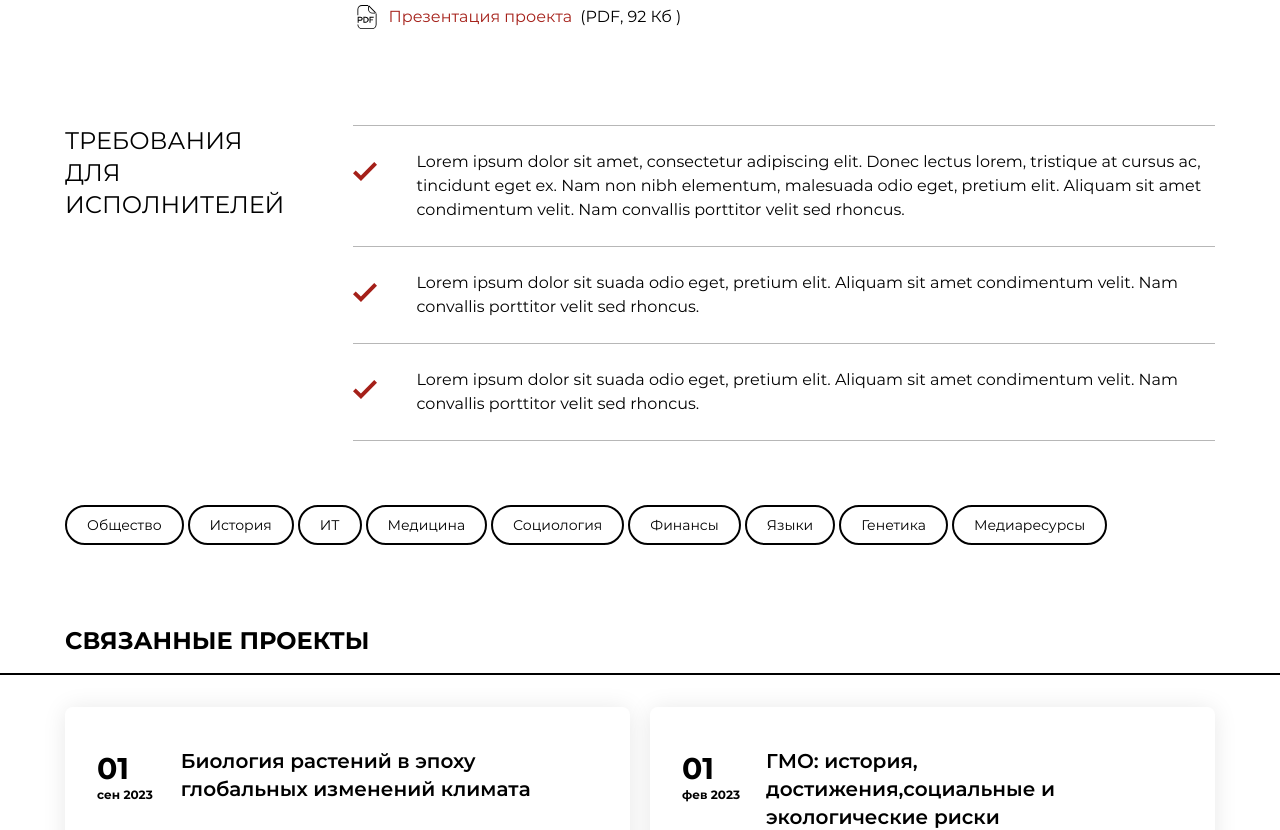
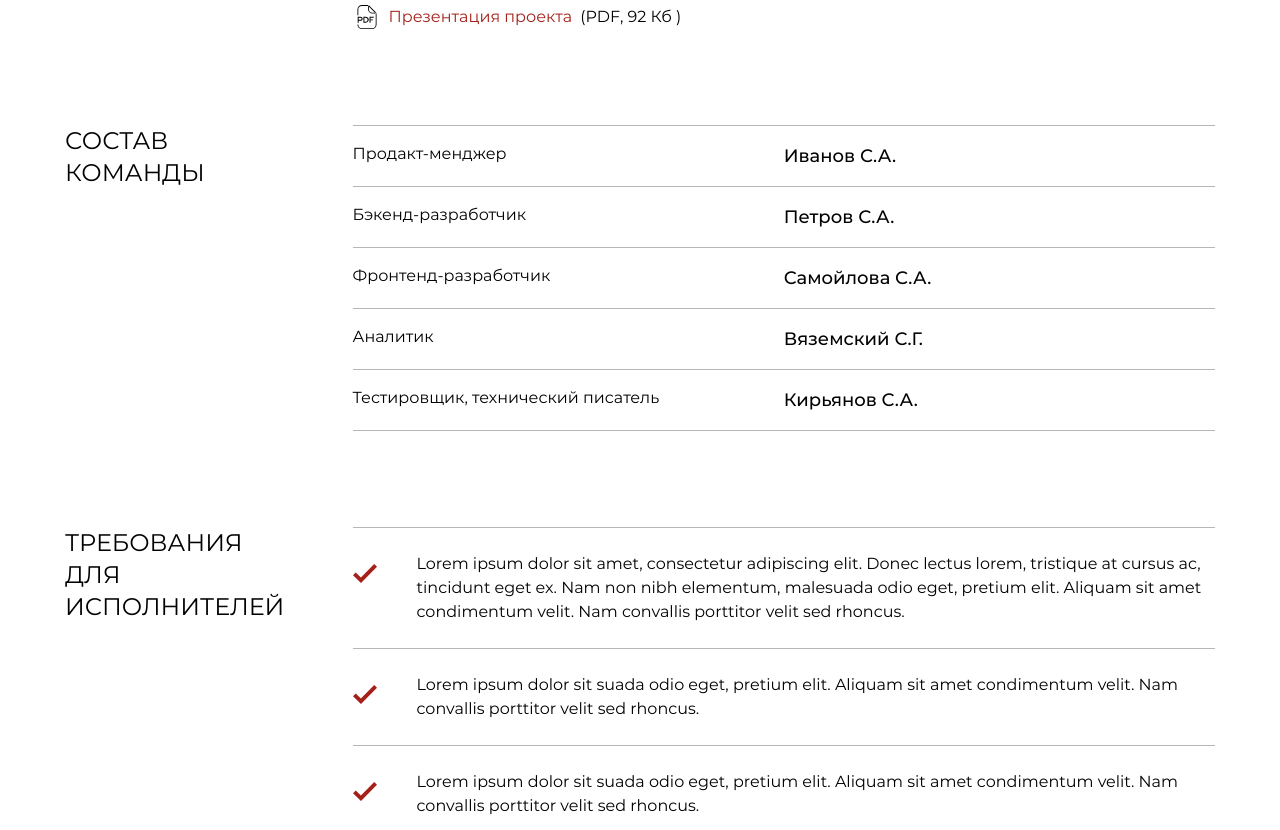
Before and after one commit to AngW1SH/Registry, a Next.js app in the folder client/: page /projects/123 in a window 1280 px wide. Shown: the part 1120-1950 px from the top of the page. Built offline with nearby package versions, Linux system fonts and the light colour scheme.

Commit message:
Add ProjectTeam and edit ProjectRequirements' borders

```diff
--- a/client/src/pagesLayer/Project/ui/ProjectPage.tsx
+++ b/client/src/pagesLayer/Project/ui/ProjectPage.tsx
@@ -9,6 +9,7 @@ import { ProjectStatus } from "@/widgets/ProjectStatus";
 import { Supervisors } from "@/widgets/Supervisors";
 import { FC } from "react";
 import { Footer } from "@/widgets/Footer";
+import { ProjectTeam } from "@/widgets/ProjectTeam";
 
 interface ProjectPageProps {}
 
@@ -29,6 +30,8 @@ const ProjectPage: FC<ProjectPageProps> = () => {
       <div className="pt-20" />
       <Container>
         <ProjectDescription />
+        <div className="pt-24" />
+        <ProjectTeam />
         <div className="pt-24" />
         <ProjectRequirements />
         <div className="pt-16" />
--- a/client/src/widgets/ProjectRequirements/ui/ProjectRequirements.tsx
+++ b/client/src/widgets/ProjectRequirements/ui/ProjectRequirements.tsx
@@ -6,8 +6,8 @@ interface ProjectRequirementsProps {}
 const ProjectRequirements: FC<ProjectRequirementsProps> = () => {
   return (
     <LabeledBlock label="Требования для исполнителей">
-      <ul className="flex flex-col gap-px bg-[#b7b7b7] py-px">
-        <li className="relative bg-white py-6 after:absolute after:left-0 after:top-9 after:block after:h-5 after:w-6 after:bg-[url('/checked-icon-red.svg')] after:bg-contain after:bg-no-repeat">
+      <ul>
+        <li className="relative border-b border-[#b7b7b7] bg-white py-6 after:absolute after:left-0 after:top-9 after:block after:h-5 after:w-6 after:bg-[url('/checked-icon-red.svg')] after:bg-contain after:bg-no-repeat first:border-t">
           <p className="pl-16">
             Lorem ipsum dolor sit amet, consectetur adipiscing elit. Donec
             lectus lorem, tristique at cursus ac, tincidunt eget ex. Nam non
@@ -15,13 +15,13 @@ const ProjectRequirements: FC<ProjectRequirementsProps> = () => {
             condimentum velit. Nam convallis porttitor velit sed rhoncus.
           </p>
         </li>
-        <li className="relative bg-white py-6 after:absolute after:left-0 after:top-9 after:block after:h-5 after:w-6 after:bg-[url('/checked-icon-red.svg')] after:bg-contain after:bg-no-repeat">
+        <li className="relative border-b border-[#b7b7b7] bg-white py-6 after:absolute after:left-0 after:top-9 after:block after:h-5 after:w-6 after:bg-[url('/checked-icon-red.svg')] after:bg-contain after:bg-no-repeat first:border-t">
           <p className="pl-16">
             Lorem ipsum dolor sit suada odio eget, pretium elit. Aliquam sit
             amet condimentum velit. Nam convallis porttitor velit sed rhoncus.
           </p>
         </li>
-        <li className="relative bg-white py-6 after:absolute after:left-0 after:top-9 after:block after:h-5 after:w-6 after:bg-[url('/checked-icon-red.svg')] after:bg-contain after:bg-no-repeat">
+        <li className="relative border-b border-[#b7b7b7] bg-white py-6 after:absolute after:left-0 after:top-9 after:block after:h-5 after:w-6 after:bg-[url('/checked-icon-red.svg')] after:bg-contain after:bg-no-repeat first:border-t">
           <p className="pl-16">
             Lorem ipsum dolor sit suada odio eget, pretium elit. Aliquam sit
             amet condimentum velit. Nam convallis porttitor velit sed rhoncus.
--- /dev/null
+++ b/client/src/widgets/ProjectTeam/index.ts
@@ -0,0 +1,3 @@
+import ProjectTeam from "./ui/ProjectTeam";
+
+export { ProjectTeam };
--- /dev/null
+++ b/client/src/widgets/ProjectTeam/ui/ProjectTeam.tsx
@@ -0,0 +1,35 @@
+import LabeledBlock from "@/shared/ui/LabeledBlock/LabeledBlock";
+import { FC } from "react";
+
+interface ProjectTeamProps {}
+
+const ProjectTeam: FC<ProjectTeamProps> = () => {
+  return (
+    <LabeledBlock label="Состав команды">
+      <ul>
+        <li className="flex border-b border-[#b7b7b7] bg-white py-4 first:border-t">
+          <p className="w-1/2">Продакт-менджер</p>
+          <p className="text-lg font-medium">Иванов С.А.</p>
+        </li>
+        <li className="flex border-b border-[#b7b7b7] bg-white py-4">
+          <p className="w-1/2">Бэкенд-разработчик</p>
+          <p className="text-lg font-medium">Петров С.А.</p>
+        </li>
+        <li className="flex border-b border-[#b7b7b7] bg-white py-4">
+          <p className="w-1/2">Фронтенд-разработчик</p>
+          <p className="text-lg font-medium">Самойлова С.А.</p>
+        </li>
+        <li className="flex border-b border-[#b7b7b7] bg-white py-4">
+          <p className="w-1/2">Аналитик</p>
+          <p className="text-lg font-medium">Вяземский С.Г.</p>
+        </li>
+        <li className="flex border-b border-[#b7b7b7] bg-white py-4">
+          <p className="w-1/2">Тестировщик, технический писатель</p>
+          <p className="text-lg font-medium">Кирьянов С.А.</p>
+        </li>
+      </ul>
+    </LabeledBlock>
+  );
+};
+
+export default ProjectTeam;
```
